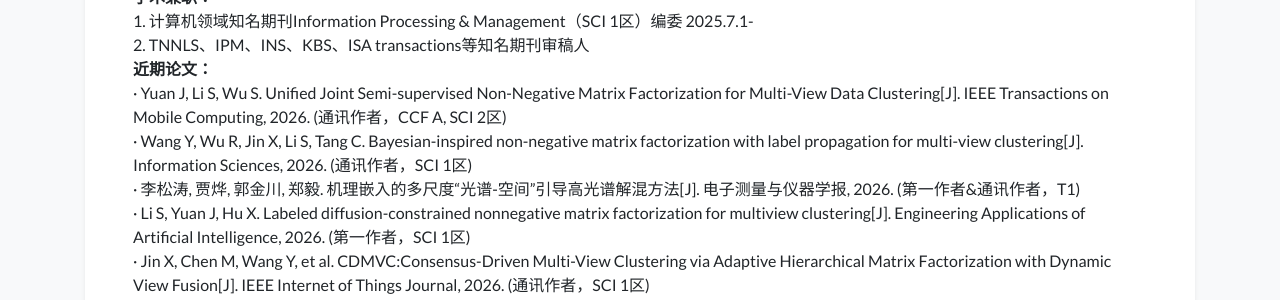
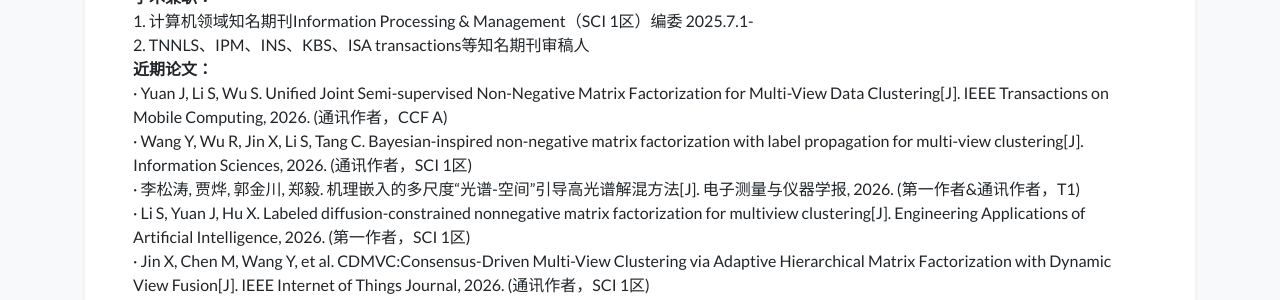
Before and after one commit to LstinWh/myself, a Jekyll site: the page built from index.html, in a window 1280 px wide and 900 px high, scrolled down 543 px. Shown: the part 184-484 px from the top of the window. Built offline with Jekyll 4.4.1, drawn with Linux system fonts in a browser that asks for light colours; nearby versions of some CDN libraries; a style sheet for code colours, icons or effects is not loaded.

Commit message:
Update profile.yml

```diff
--- a/_data/profile.yml
+++ b/_data/profile.yml
@@ -44,7 +44,7 @@
      1. 计算机领域知名期刊Information Processing & Management（SCI 1区）编委 2025.7.1- <br/>
      2. TNNLS、IPM、INS、KBS、ISA transactions等知名期刊审稿人<br/>
      <b>近期论文：</b><br/>
-     · Yuan J, Li S, Wu S. Unified Joint Semi-supervised Non-Negative Matrix Factorization for Multi-View Data Clustering[J]. IEEE Transactions on Mobile Computing, 2026. (通讯作者，CCF A, SCI 2区)<br/>
+     · Yuan J, Li S, Wu S. Unified Joint Semi-supervised Non-Negative Matrix Factorization for Multi-View Data Clustering[J]. IEEE Transactions on Mobile Computing, 2026. (通讯作者，CCF A)<br/>
      · Wang Y, Wu R, Jin X, Li S, Tang C. Bayesian-inspired non-negative matrix factorization with label propagation for multi-view clustering[J]. Information Sciences, 2026.  (通讯作者，SCI 1区)<br/>
      · 李松涛, 贾烨, 郭金川, 郑毅. 机理嵌入的多尺度“光谱-空间”引导高光谱解混方法[J]. 电子测量与仪器学报, 2026. (第一作者&通讯作者，T1)<br/>
      · Li S, Yuan J, Hu X. Labeled diffusion-constrained nonnegative matrix factorization for multiview clustering[J]. Engineering Applications of Artificial Intelligence, 2026. (第一作者，SCI 1区)<br/>
```
